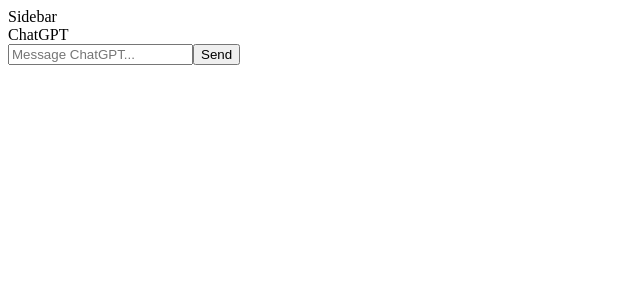
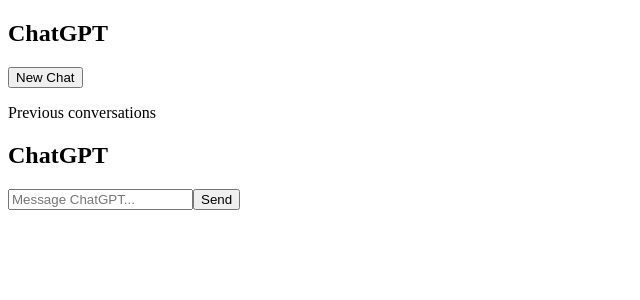
Before and after one commit to DawitMahabaw/ChatGPT-Clone, a React (Vite) app in the folder frontend/: page / in a window 1280 px wide. Shown: the top 300 px of the page, without its empty margins (0-640 px from the left). Built offline with nearby package versions, Linux system fonts and the light colour scheme.

Commit message:
add chat header and sidebar components for the main application layout

```diff
--- a/frontend/src/components/ChatHeader/ChatHeader.jsx
+++ b/frontend/src/components/ChatHeader/ChatHeader.jsx
@@ -1,3 +1,9 @@
-export default function ChatHeader() {
-  return <header>ChatGPT</header>;
+function ChatHeader() {
+  return (
+    <header className="chat-header">
+      <h2>ChatGPT</h2>
+    </header>
+  );
 }
+
+export default ChatHeader;
--- a/frontend/src/components/Sidebar/Sidebar.jsx
+++ b/frontend/src/components/Sidebar/Sidebar.jsx
@@ -1,3 +1,15 @@
-export default function Sidebar() {
-  return <aside>Sidebar</aside>;
+function Sidebar() {
+  return (
+    <aside className="sidebar">
+      <h2>ChatGPT</h2>
+
+      <button>New Chat</button>
+
+      <div className="conversation-list">
+        <p>Previous conversations</p>
+      </div>
+    </aside>
+  );
 }
+
+export default Sidebar;
```
